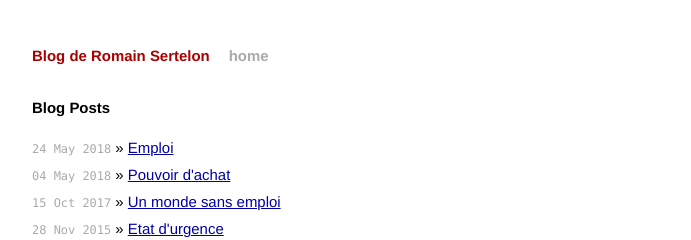
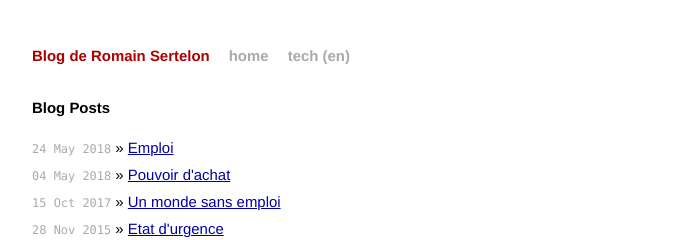
Before and after one commit to rsertelon/my-blog, a Jekyll site: the page built from index.html, in a window 1280 px wide. Shown: the top 240 px of the page, without its empty margins (294-985 px from the left). Built offline with Jekyll 4.4.1, drawn with Linux system fonts in a browser that asks for light colours; Markdown is read by kramdown in place of the engine named in the settings.

Commit message:
Adds link to my tech blog

```diff
--- a/_layouts/default.html
+++ b/_layouts/default.html
@@ -21,6 +21,7 @@
           <div class="header">
             <h1 class="title"><a href="/">{{ site.name }}</a></h1>
             <a class="extra" href="/">home</a>
+            <a class="extra" href="/tech">tech (en)</a>
           </div>
 
           {{ content }}
```
